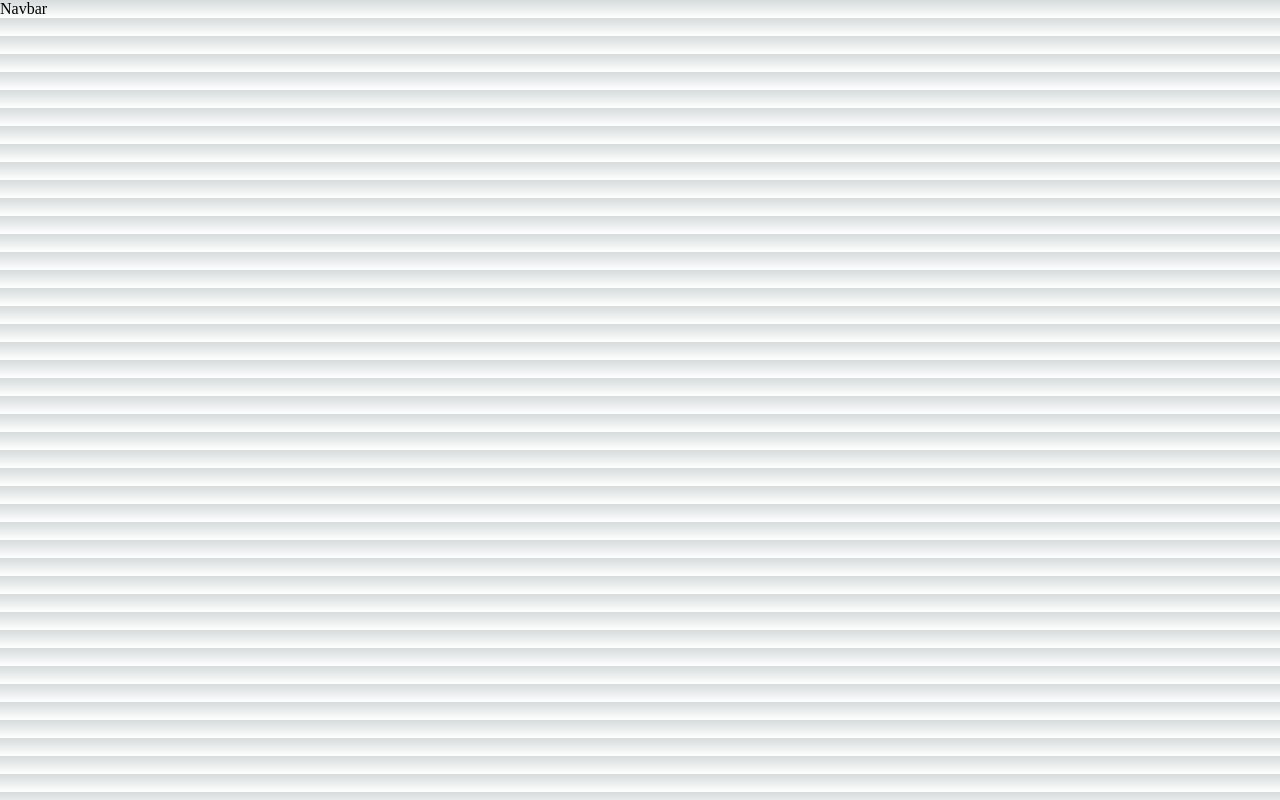
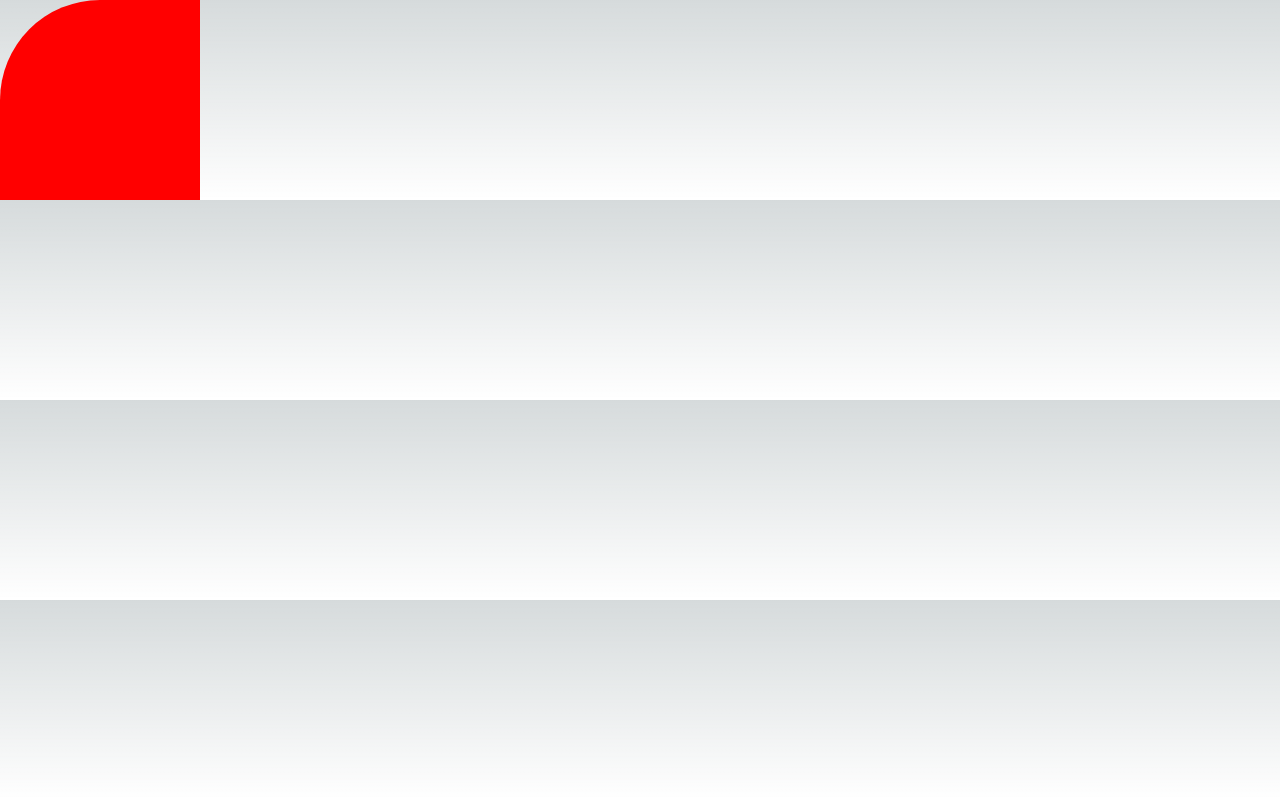
Before and after one commit to milanku/cv, a Next.js app: page / in a window 1280 px wide. Built offline with nearby package versions, Linux system fonts and the light colour scheme.

Commit message:
added: styled-components support

```diff
--- a/package.json
+++ b/package.json
@@ -11,7 +11,8 @@
   "dependencies": {
     "next": "14.1.0",
     "react": "^18",
-    "react-dom": "^18"
+    "react-dom": "^18",
+    "styled-components": "^6.1.8"
   },
   "devDependencies": {
     "@types/next": "^9.0.0",
--- a/src/components/Navbar/src/Navbar.tsx
+++ b/src/components/Navbar/src/Navbar.tsx
@@ -1,7 +1,19 @@
-import React from 'react'
+import Image from "next/image";
+import React from "react";
+import { Headshot, Triangle } from "./styled";
 
 export default function Navbar() {
   return (
-    <div>Navbar</div>
-  )
+    <>
+      <Triangle />
+      <Headshot>
+        <Image
+          src={"/imgs/headshot01-right-sm.png"}
+          width={900}
+          height={900}
+          alt="Milan Kubala"
+        />
+      </Headshot>
+    </>
+  );
 }
--- /dev/null
+++ b/src/components/Navbar/src/styled.tsx
@@ -0,0 +1,30 @@
+import { styled } from "styled-components";
+
+export const Headshot = styled.div`
+  width: 200px;
+  height: 200px;
+  overflow: hidden;
+  border-radius: 200px;
+  background: white;
+  display: none;
+
+  img {
+    width: 100%;
+    height: auto;
+  }
+`;
+
+export const Triangle = styled.div`
+  position: relative;
+  background-color: red;
+  width: 200px;
+  height: 200px;
+  border-radius: 100px 0 0 0;
+
+  &:before {
+    position: absolute;
+    width: 100px;
+    height: 100px;
+    background-color: red;
+  }
+`;
--- a/src/pages/_app.tsx
+++ b/src/pages/_app.tsx
@@ -1,6 +1,12 @@
+import Navbar from "@/components/Navbar";
 import "@/styles/globals.css";
 import type { AppProps } from "next/app";
 
 export default function App({ Component, pageProps }: AppProps) {
-  return <Component {...pageProps} />;
+  return (
+    <>
+      <Navbar />
+      <Component {...pageProps} />{" "}
+    </>
+  );
 }
--- a/src/pages/_document.tsx
+++ b/src/pages/_document.tsx
@@ -1,6 +1,44 @@
-import { Html, Head, Main, NextScript } from "next/document";
+import Document, {
+  Html,
+  Head,
+  Main,
+  NextScript,
+  DocumentContext,
+  DocumentInitialProps,
+} from "next/document";
+import { ReactElement } from "react";
+import { ServerStyleSheet } from "styled-components";
 
-export default function Document() {
+export default class MyDocument extends Document {
+  static async getInitialProps(
+    ctx: DocumentContext
+  ): Promise<DocumentInitialProps> {
+    const sheet = new ServerStyleSheet();
+    const originalRenderPage = ctx.renderPage;
+
+    try {
+      ctx.renderPage = () =>
+        originalRenderPage({
+          enhanceApp: (App) => (props) =>
+            sheet.collectStyles(<App {...props} />),
+        });
+
+      const initialProps = await Document.getInitialProps(ctx);
+      return {
+        ...initialProps,
+        styles: (
+          <>
+            {initialProps.styles}
+            {sheet.getStyleElement()}
+          </>
+        ),
+      };
+    } finally {
+      sheet.seal();
+    }
+  }
+
+  render(): ReactElement {
     return (
       <Html lang="sk">
         <Head />
@@ -11,3 +49,4 @@ export default function Document() {
       </Html>
     );
   }
+}
--- a/src/pages/index.tsx
+++ b/src/pages/index.tsx
@@ -2,7 +2,6 @@ import Head from "next/head";
 import Image from "next/image";
 import { Inter } from "next/font/google";
 import styles from "@/styles/Home.module.css";
-import Navbar from "@/components/Navbar";
 
 const inter = Inter({ subsets: ["latin"] });
 
@@ -15,7 +14,6 @@ export default function Home() {
         <meta name="viewport" content="width=device-width, initial-scale=1" />
         <link rel="icon" href="/favicon.ico" />
       </Head>
-      <Navbar />
     </>
   );
 }
```
Also changed, not shown: public/imgs/headshot01-right-sm.png (added), 1 other file (tests, documents, lock files or other folders). Lines whose indentation alone changed are shown as unchanged.
